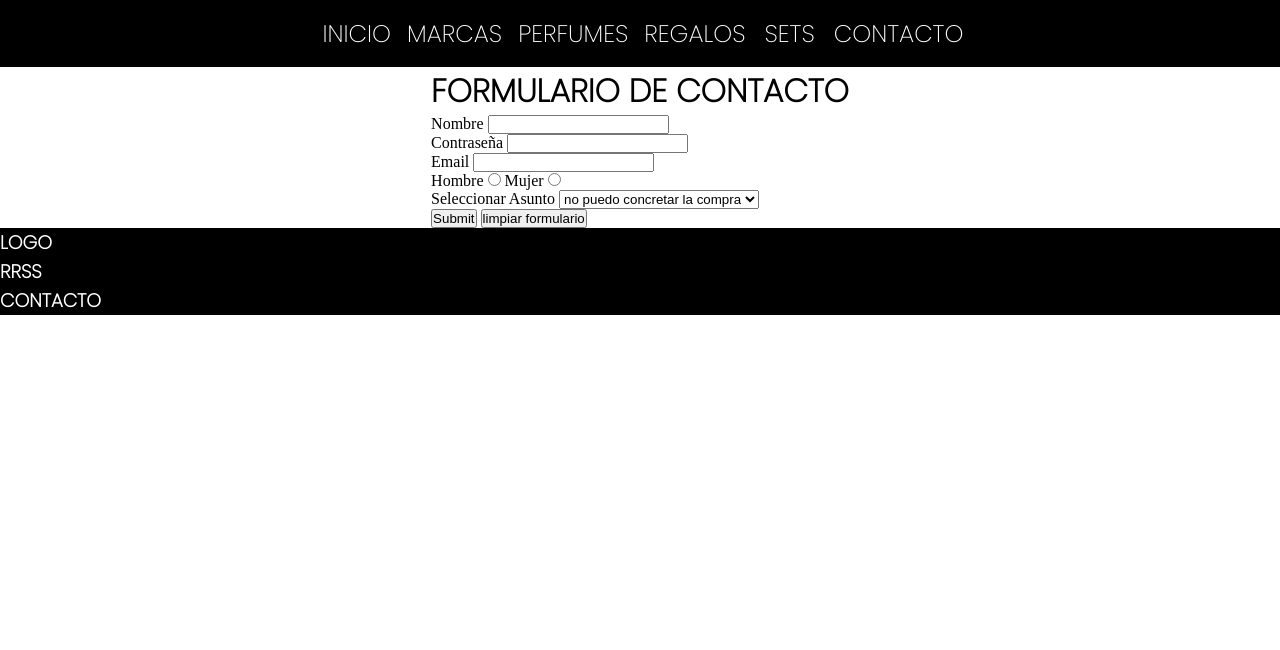
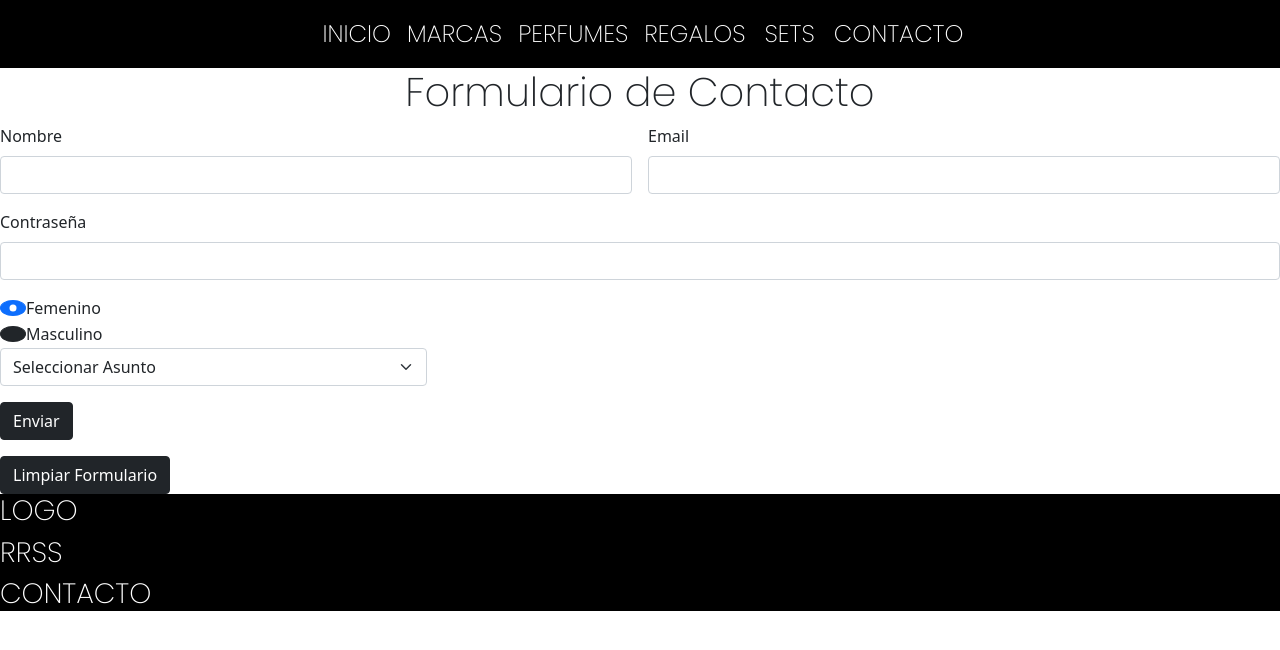
Before and after one commit to MicaelaCesari06/ProyectoFinal-Micaela-Cesari, a plain HTML site: page ProyectoFinal-Micaela-Cesari/pages/contacto.html in a window 1280 px wide. Drawn offline with nearby package versions, Linux system fonts and the light colour scheme.

Commit message:
agrego bootstrap

```diff
--- a/ProyectoFinal-Micaela-Cesari/css/estilos.css
+++ b/ProyectoFinal-Micaela-Cesari/css/estilos.css
@@ -53,14 +53,7 @@ box-sizing: border-box;
 }
 
 
-input {
 
-  transition: all 2s;
-}
-input:focus {
-  width: 200px;
-  font-size: 24px;
-}
 
 
 
@@ -98,7 +91,8 @@ justify-content:center;
 
 .Parrafo{
   font-family: 'Poppins', sans-serif;
-  font-size: 200%;
+  font-size: 250%;
+  text-align: center;
 }
 
 .container{
@@ -153,12 +147,11 @@ justify-content:center;
 
 .footer{
   background-color: black;
-  display: flex;
+
 
   font-family: 'Poppins', sans-serif;
   color: white;
-  width:100%;
-
+  width: auto;
 }
 
 .img{
--- a/ProyectoFinal-Micaela-Cesari/pages/contacto.html
+++ b/ProyectoFinal-Micaela-Cesari/pages/contacto.html
@@ -6,6 +6,7 @@
     <meta name="viewport" content="width=device-width, initial-scale=1.0">
     <link rel="stylesheet" href="../css/estilos.css">
     <title>Document</title>
+    <link href="https://cdn.jsdelivr.net/npm/bootstrap@5.0.2/dist/css/bootstrap.min.css" rel="stylesheet" integrity="sha384-EVSTQN3/azprG1Anm3QDgpJLIm9Nao0Yz1ztcQTwFspd3yD65VohhpuuCOmLASjC" crossorigin="anonymous">
 </head>
 <body>
 
@@ -31,51 +32,71 @@
 
 <div class="main">
     <section>
-        <h2 class="Parrafo">FORMULARIO DE CONTACTO</h2>
-        <form action="">
-            <div>
-                <label for="">Nombre</label>
-            <input type="text">
+        <h2 class="Parrafo">Formulario de Contacto</h2>
+
+          <form class="row g-3">
+            <div class="col-md-6">
+                <label for="inputName4" class="form-label">Nombre</label>
+                <input type="name" class="form-control" id="inputName4">
+            </div>
+            <div class="col-md-6">
+                <label for="inputEmail" class="form-label">Email</label>
+                <input type="text" class="form-control" id="inputEmail">
+            </div>
+            <div class="col-12">
+                <label for="inputPassword4" class="form-label">Contraseña</label>
+                <input type="password" class="form-control" id="inputPassword4">
+            </div>
+            <div class="col-12">
+                <label class="visually-hidden" for="specificSizeSelect">Sexo</label>
+                <div class="form-check">
+                  <input class="form-check-input btn btn-dark" type="radio" name="gridRadios" id="gridRadios1" value="option1" checked>
+                  <label class="form-check-label" for="gridRadios1">
+                    Femenino
+                  </label>
+            </div>
+            <div class="form-check">
+                <input class="form-check-input btn btn-dark" type="radio" name="gridRadios" id="gridRadios2" value="option2">
+                <label class="form-check-label " for="gridRadios2">
+                  Masculino
+                </label>
+
+            </div>
+            <div class="col-md-4">
+                <label class="visually-hidden" for="specificSizeSelect">Seleccionar Asunto</label>
+                <select class="form-select" id="specificSizeSelect">
+                  <option selected>Seleccionar Asunto</option>
+                  <option value="1">no puedo concretar la compra</option>
+                  <option value="2">informacion sobre producto</option>
+                  <option value="3">este no es mi pedido</option>
+                  <option value="4">no me llegó mi pedido</option>
+                </select>
             </div>
 
-            <div>
-                <label for="">Contraseña</label>
-            <input type="password">
             </div>
-
-           <div>
-            <label for="">Email</label>
-            <input type="text">
-           </div>
-            <div>
-                <form>
-                    Hombre
-                    <input type="radio" name="sexo" value="hombre" />
-                    Mujer
-                    <input type="radio" name="sexo" value="mujer" />
-                </form>
+            <div class="col-12">
+              <button type="submit" class="btn btn-dark">Enviar</button>
 
             </div>
-               <div>
-                <label for="">Seleccionar Asunto</label>
-                <select name="SeleccionarAsunto">
-                <option value="no puedo concretar la compra">no puedo concretar la compra</option>
-                <option value="informacion sobre producto">informacion sobre producto</option>
-                <option value="este no es mi pedido">este no es mi pedido</option>
-                </select>
-                <div>
+            <div class="col-12">
+                <button type="submit" class="btn btn-dark">Limpiar Formulario</button>
 
-                <div>
-                    <input type="submit">
-                  <input type="reset" value="limpiar formulario">
+              </div>
+          </form>
 
-                </div>
+
+
+
+
+
+
+
+
 
 </div>
 
 
-    </form>
-    </section>
+
 
 
 
@@ -88,6 +109,6 @@
 
     </div>
 
-
+    <script src="https://cdn.jsdelivr.net/npm/bootstrap@5.0.2/dist/js/bootstrap.bundle.min.js" integrity="sha384-MrcW6ZMFYlzcLA8Nl+NtUVF0sA7MsXsP1UyJoMp4YLEuNSfAP+JcXn/tWtIaxVXM" crossorigin="anonymous"></script>
 </body>
 </html>
```
Also changed, not shown: ProyectoFinal-Micaela-Cesari/index.html (+37 -4 lines), ProyectoFinal-Micaela-Cesari/pages/marcas.html (+6 -6 lines), ProyectoFinal-Micaela-Cesari/pages/regalos.html (+24 -9 lines), ProyectoFinal-Micaela-Cesari/img/17df41aa-6522-41d9-b4af-17b691278079___11e207907e42310f79ca24f051f3cf31.webp (added), ProyectoFinal-Micaela-Cesari/img/5d9c96ef-8c72-44aa-9ba8-3bc39e8060c4___f8daf1382380ea6c49c117ebc275a78e (1).webp (added), ProyectoFinal-Micaela-Cesari/img/7accbfe2-0dfa-4814-86e8-2176e32d6626___a319092ba0fcf3afd29d5ce4ecb0a100.webp (added), ProyectoFinal-Micaela-Cesari/img/Captura de pantalla 2022-08-04 a la(s) 16.00.16.png (added), ProyectoFinal-Micaela-Cesari/img/Captura de pantalla 2022-08-04 a la(s) 16.01.48.png (added), ProyectoFinal-Micaela-Cesari/img/Captura de pantalla 2022-08-04 a la(s) 16.02.18.png (added), ProyectoFinal-Micaela-Cesari/img/armani___92573c58c10e452069bea7a1fa264580.svg (added), ProyectoFinal-Micaela-Cesari/img/carolina-herrera___b086cba059a7c534e49866ae0418bf52.svg (added), ProyectoFinal-Micaela-Cesari/img/dolce___bd17162a7a9c3f1c04735c0c64a6117a.svg (added), ProyectoFinal-Micaela-Cesari/img/givenchy___58f9bde62194906a16fef7e98f2f678a.svg (added), ProyectoFinal-Micaela-Cesari/img/paco-rabanne___b6ce9b0fe7141b714e1f232c40c0850f.svg (added), 1 more files.
